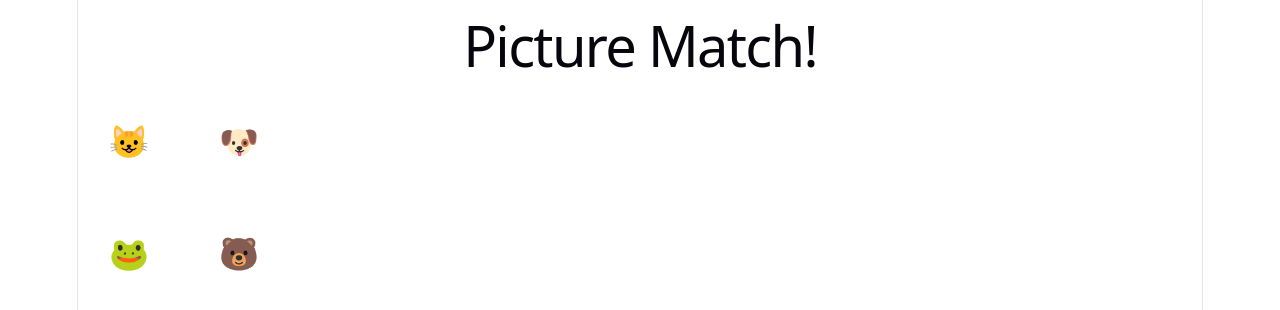
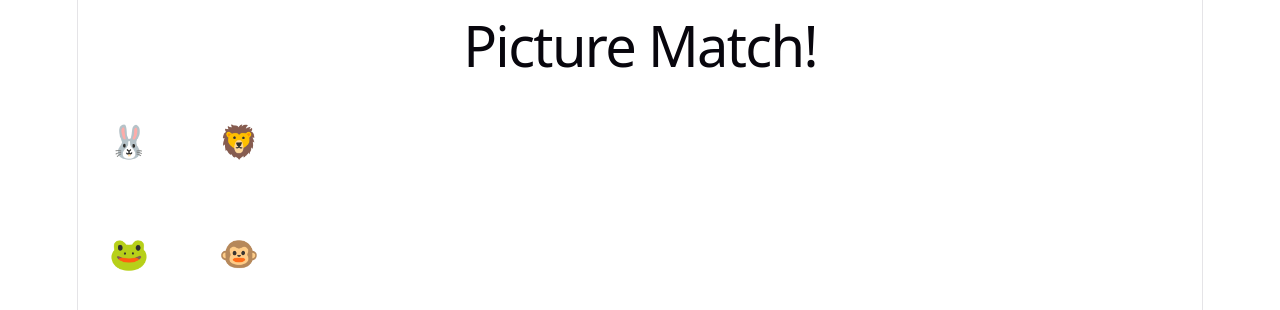
Before and after one commit to Matricarin/picture-match-react-app, a React (Vite) app in the folder picture-match-app/: page / in a window 1280 px wide. Shown: the top 310 px of the page. Built offline with nearby package versions, Linux system fonts and the light colour scheme.

Commit message:
images were changed/board wa descibed

```diff
--- a/picture-match-app/src/App.tsx
+++ b/picture-match-app/src/App.tsx
@@ -10,10 +10,10 @@ function App() {
 
       <div className='board'>
 
-        <Card image="😺" size={100} />
-        <Card image="🐶" size={100}/>
+        <Card image="🐰" size={100} />
+        <Card image="🦁" size={100}/>
         <Card image="🐸" size={100}/>
-        <Card image="🐻" size={100}/>
+        <Card image="🐵" size={100}/>
 
       </div>
     </div>
```
Also changed, not shown: picture-match-app/src/components/Board.tsx (added, +26 -0 lines).
